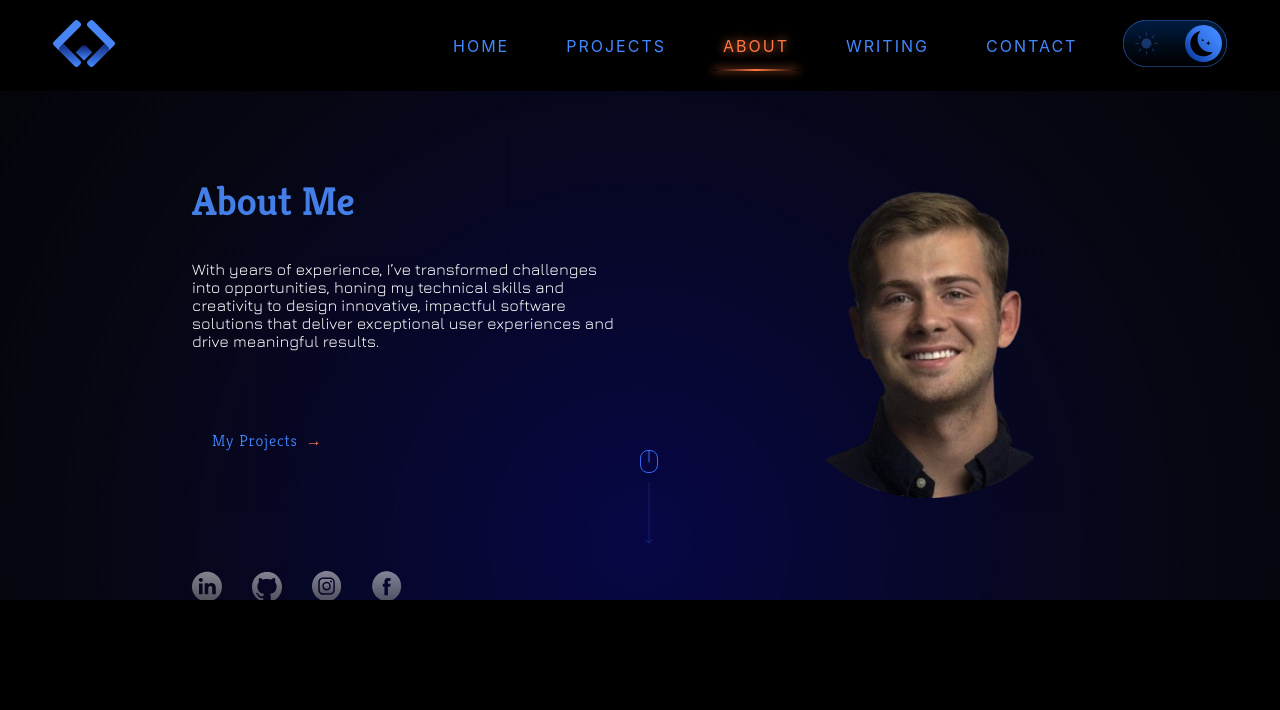
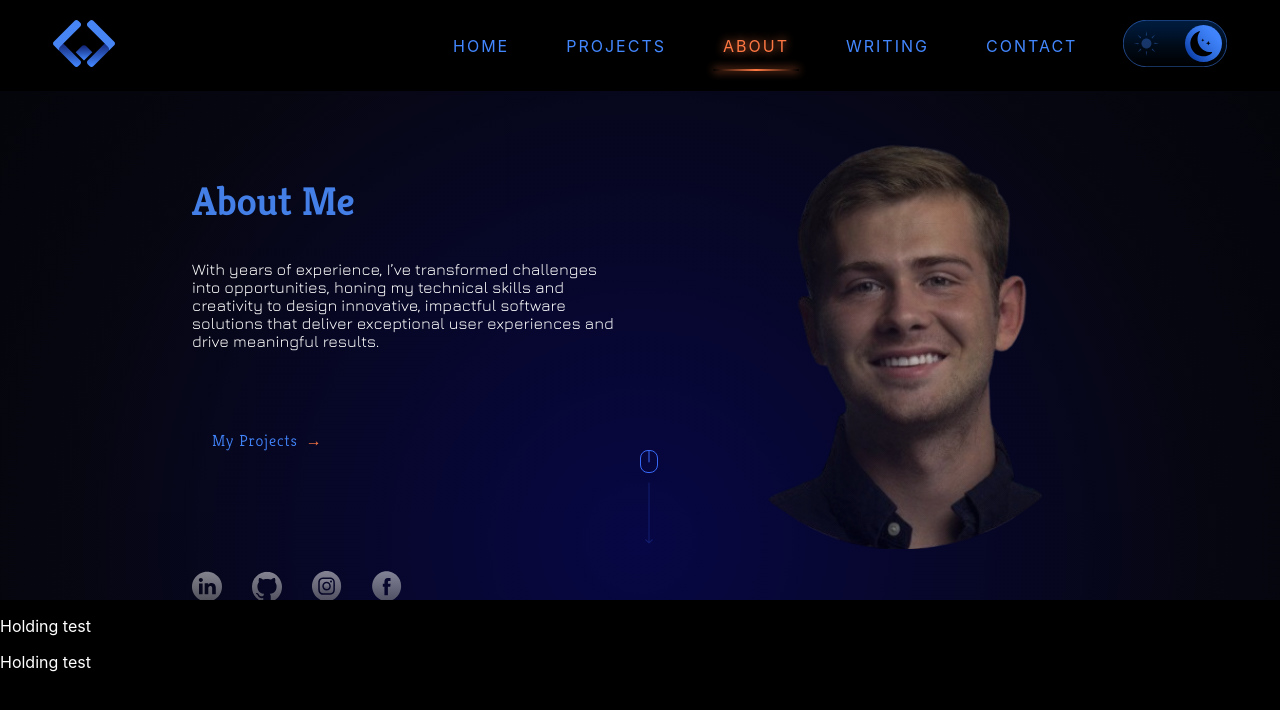
Before and after one commit to WillCBurroughs/personal_website, a React (Create React App) app: page /about in a window 1280 px wide. Shown: the top 710 px of the page. Built offline with nearby package versions, Linux system fonts and the light colour scheme; a web font is replaced by a local one.

Commit message:
Getting started on experience section

```diff
--- a/src/components/atoms/MeImageAbout.js
+++ b/src/components/atoms/MeImageAbout.js
@@ -3,7 +3,7 @@ import '../../App.css'
 
 function MeImageAbout() {
   return (
-    <img src = {me} style={{ width: "25vw", opacity: 1, zIndex: 5 }}/>
+    <img src = {me} style={{ width: "33vw", opacity: 0.7, zIndex: 5 }}/>
   );
 }
 
--- /dev/null
+++ b/src/components/molecules/AboutMeExperienceDesktop.js
@@ -0,0 +1,15 @@
+import AboutMeExperienceLeft from "./AboutMeExperienceLeft";
+import AboutMeExperienceRight from "./AboutMeExperienceRight";
+import React from "react";
+
+function AboutMeExperienceDesktop() {
+
+    return (
+        <div className="AboutMeExperienceDesktop">
+            <AboutMeExperienceLeft/>
+            <AboutMeExperienceRight/>
+        </div>
+    );
+}
+
+export default AboutMeExperienceDesktop;
--- /dev/null
+++ b/src/components/molecules/AboutMeExperienceLeft.js
@@ -0,0 +1,13 @@
+import React from "react";
+import '../../index.css';
+
+function AboutMeExperienceLeft() {
+
+    return (
+        <div className="credibilityHolder">
+            <p>Holding test</p>
+        </div>
+    );
+}
+
+export default AboutMeExperienceLeft;
--- /dev/null
+++ b/src/components/molecules/AboutMeExperienceRight.js
@@ -0,0 +1,12 @@
+import React from "react";
+
+function AboutMeExperienceRight() {
+
+    return (
+        <div className="credibilityHolder">
+            <p>Holding test</p>
+        </div>
+    );
+}
+
+export default AboutMeExperienceRight;
--- a/src/index.css
+++ b/src/index.css
@@ -670,3 +670,11 @@ h1, h2, h3 {
     margin-top: -7.6vh;
 
   }
+
+  .AboutMeExperienceDesktop p{
+    color: white;
+  }
+
+  .AboutMeExperienceDesktop {
+    height: 150vh;
+  }
--- a/src/pages/About.js
+++ b/src/pages/About.js
@@ -5,10 +5,11 @@ import AboutHeroLeft from "../components/molecules/AboutHeroLeft";
 import ShadowBlur from "../components/atoms/ShadowBlur";
 import MouseDownHeader from "../components/atoms/MouseDownHeader";
 import MeImageAbout from "../components/atoms/MeImageAbout";
+import AboutMeExperienceDesktop from "../components/molecules/AboutMeExperienceDesktop";
 
 export default function About() {
   return (
-
+    <>
     <div className="homeHero">
       <NavBar/>
       <div className="homeHeroContainer">
@@ -21,7 +22,11 @@ export default function About() {
       </div>
       <ShadowBlur width = {1600}/>
       <MouseDownHeader/>
+
+
     </div>
 
+    <AboutMeExperienceDesktop/>
+    </>
   );
 }
```
